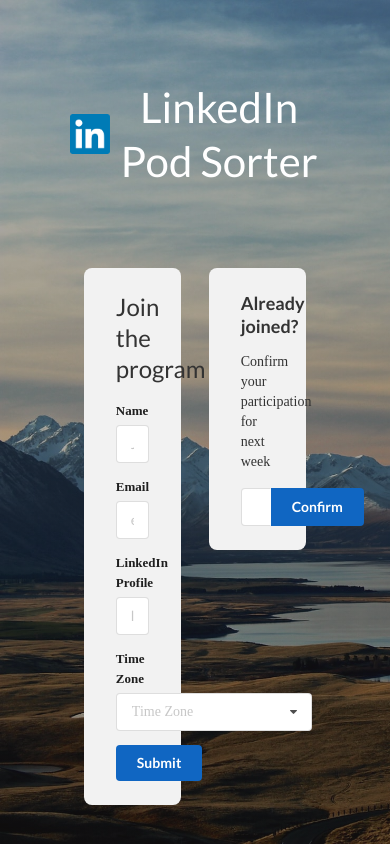
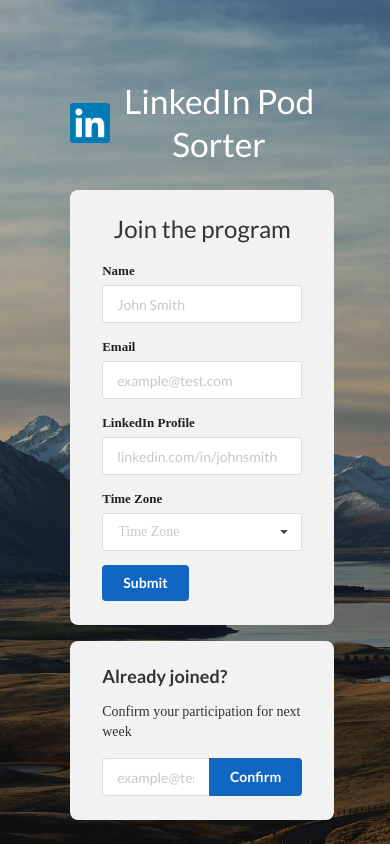
Before and after one commit to seyhankhan/linkedin-pod-sorter, a Flask app: page / in a window 390 px wide. Run offline with Flask 2, Linux system fonts and the light colour scheme; some libraries are stand-ins or nearby versions.

Commit message:
make it better

```diff
--- a/static/css/index.css
+++ b/static/css/index.css
@@ -6,6 +6,7 @@
   background-image:
     linear-gradient(to bottom, rgba(35, 31, 32, 0.4), rgba(35, 31, 32, 0.4)),
     url("../img/mountains.jpg");
+  background-repeat: no-repeat;
   background-size: cover;
 }
 
@@ -50,17 +51,37 @@
 
 #formsContainer {
   margin-top: 80px;
-  display: flex;
+
+  display: grid;
+  grid-template-columns: 1fr 1fr;
+  grid-gap: 16px;
+
   justify-content: space-around;
 }
 
+
+@media (max-width: 584px) {
+  #formsContainer {
+    grid-template-columns: 1fr;
+    margin-top: 24px;
+  }
+  body {
+    background-size: auto 100vh;
+  }
+  h1 {
+    font-size: 2.4em;
+  }
+}
+
 .formContainer {
+  min-width: 264px;
   width: 25vw;
+  margin:auto;
+  margin-top:0;
   background: #F2F2F2;
   padding: 24px 32px;
   border-radius: 8px;
   height: fit-content;
-  margin-bottom: 0px;
 }
 
 #form-signup {
```
